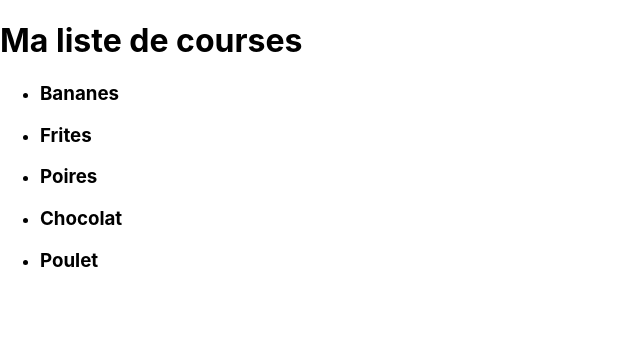
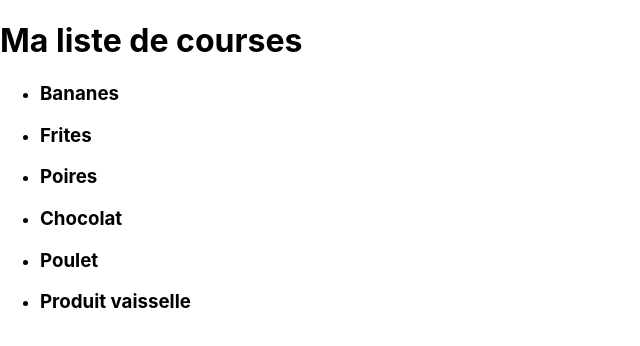
Before and after one commit to M2i-CDA-0720-Grenoble/s20-mobile-react-intro, a React (Create React App) app: page / in a window 1280 px wide. Shown: the top 346 px of the page, without its empty margins (0-640 px from the left). Built offline with nearby package versions, Linux system fonts and the light colour scheme.

Commit message:
Refactor todo list as dynamic component

```diff
--- a/src/App.js
+++ b/src/App.js
@@ -10,17 +10,34 @@ function Todo(props) {
   );
 }
 
+function TodoList(props) {
+  return (
+    <ul>
+      {
+        props.todos.map(
+          function(text) {
+            return <Todo text={text} />
+          }
+        )
+      }
+    </ul>
+  );
+}
+
 function App() {
+  const todos = [
+    'Bananes',
+    'Frites',
+    'Poires',
+    'Chocolat',
+    'Poulet',
+    'Produit vaisselle'
+  ];
+
   return (
     <div>
       <h1>Ma liste de courses</h1>
-      <ul>
-        <Todo text="Bananes" />
-        <Todo text="Frites" />
-        <Todo text="Poires" />
-        <Todo text="Chocolat" />
-        <Todo text="Poulet" />
-      </ul>
+      <TodoList todos={todos} />
     </div>
   );
 }
```
